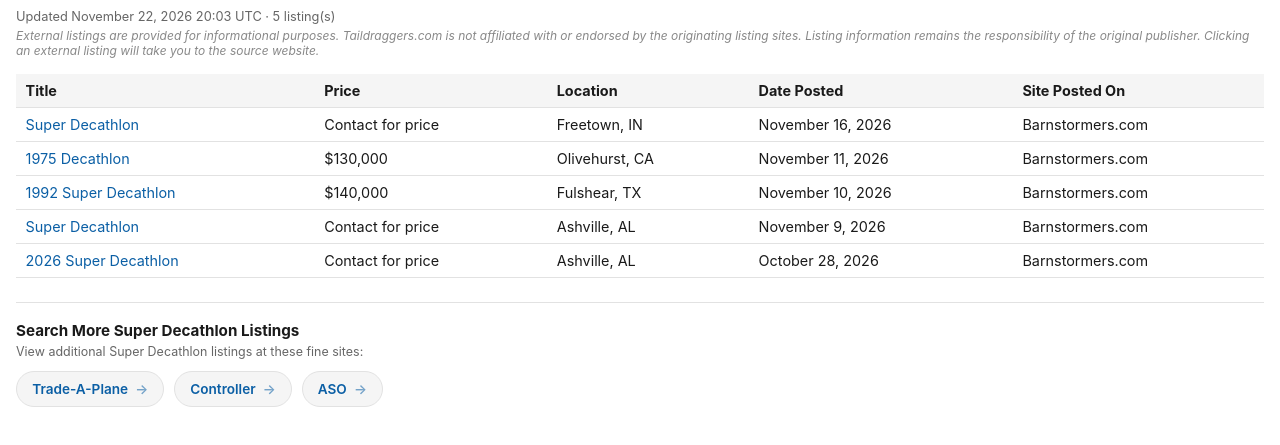
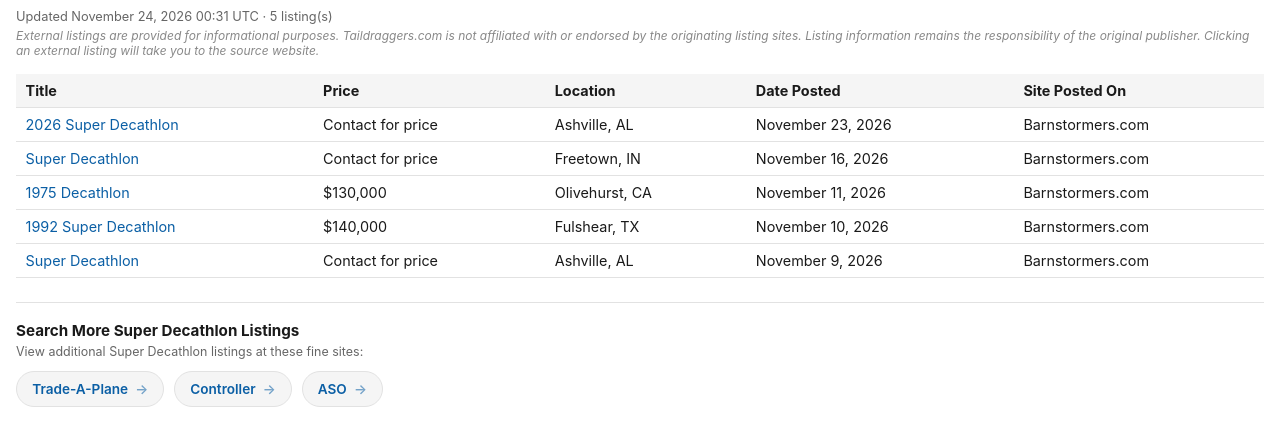
Before and after one commit to taildraggers/super-decathlon-for-sale, a plain HTML site: page docs/index.html in a window 1280 px wide. Shown: the part 43-488 px from the top of the page. Drawn offline with Linux system fonts and the light colour scheme.

Commit message:
Update Super Decathlon listings (2026-11-24)

```diff
--- a/docs/index.html
+++ b/docs/index.html
@@ -76,18 +76,18 @@
 </head>
 <body>
   <h1>Other Super Decathlon Ads on the Web</h1>
-  <div class="updated">Updated November 22, 2026 20:03 UTC &middot; 5 listing(s)</div>
+  <div class="updated">Updated November 24, 2026 00:31 UTC &middot; 5 listing(s)</div>
   <div class="disclaimer">External listings are provided for informational purposes. Taildraggers.com is not affiliated with or endorsed by the originating listing sites. Listing information remains the responsibility of the original publisher. Clicking an external listing will take you to the source website.</div>
   <table>
     <thead>
       <tr><th>Title</th><th>Price</th><th>Location</th><th>Date Posted</th><th>Site Posted On</th></tr>
     </thead>
     <tbody>
+        <tr><td><a href="https://www.barnstormers.com/classified-2063301-2026-Super-Decathlon-Demo.html" target="_blank" rel="noopener noreferrer">2026 Super Decathlon</a></td><td>Contact for price</td><td>Ashville, AL</td><td>November 23, 2026</td><td>Barnstormers.com</td></tr>
         <tr><td><a href="https://www.barnstormers.com/classified-2072955-Super-Decathlon.html" target="_blank" rel="noopener noreferrer">Super Decathlon</a></td><td>Contact for price</td><td>Freetown, IN</td><td>November 16, 2026</td><td>Barnstormers.com</td></tr>
         <tr><td><a href="https://www.barnstormers.com/classified-2041241-75-Bellanca-Decathlon-CS-8KCAB.html" target="_blank" rel="noopener noreferrer">1975 Decathlon</a></td><td>$130,000</td><td>Olivehurst, CA</td><td>November 11, 2026</td><td>Barnstormers.com</td></tr>
         <tr><td><a href="https://www.barnstormers.com/classified-2041811-Super-Decathlon-1992.html" target="_blank" rel="noopener noreferrer">1992 Super Decathlon</a></td><td>$140,000</td><td>Fulshear, TX</td><td>November 10, 2026</td><td>Barnstormers.com</td></tr>
         <tr><td><a href="https://www.barnstormers.com/classified-2060826-Factory-new-Super-Decathlon.html" target="_blank" rel="noopener noreferrer">Super Decathlon</a></td><td>Contact for price</td><td>Ashville, AL</td><td>November 9, 2026</td><td>Barnstormers.com</td></tr>
-        <tr><td><a href="https://www.barnstormers.com/classified-2063301-2026-Super-Decathlon-Demo.html" target="_blank" rel="noopener noreferrer">2026 Super Decathlon</a></td><td>Contact for price</td><td>Ashville, AL</td><td>October 28, 2026</td><td>Barnstormers.com</td></tr>
     </tbody>
   </table>
   <div class="more-resources">
```
